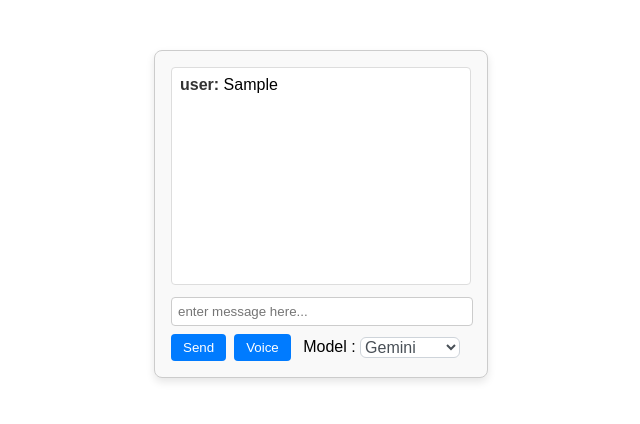
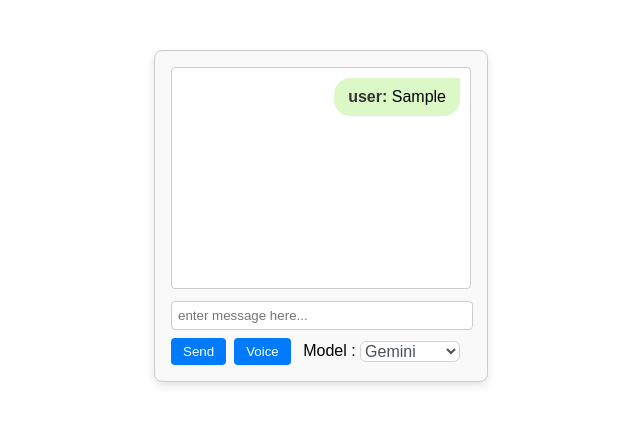
Before and after one commit to Rahul6700/openturf, a React (Create React App) app in the folder frontend/widget/: page / in a window 1280 px wide. Both pictures are taken after typing "Sample" into the empty fields and a click on the button "Send". Shown: the top 424 px of the page, without its empty margins (319-959 px from the left). Built offline with nearby package versions, Linux system fonts and the light colour scheme; no server answers.

Commit message:
feat: styling to widget

```diff
--- a/frontend/widget/src/index.css
+++ b/frontend/widget/src/index.css
@@ -84,3 +84,36 @@ select option:hover {
   color: gray;
   margin-top: 10px;
 }
+
+.messages {
+  max-height: 400px;
+  overflow-y: auto;
+  padding: 10px;
+  border: 1px solid #ccc;
+  background-color: #fff;
+  display: flex;
+  flex-direction: column;
+  gap: 10px;
+}
+
+.message {
+  padding: 10px 14px;
+  border-radius: 16px;
+  max-width: 60%;  /* Prevent overly wide bubbles */
+  word-wrap: break-word;
+  display: inline-block;
+}
+
+/* User message aligned to right */
+.user-message {
+  background-color: #dcf8c6; /* Light green */
+  align-self: flex-end;
+  border-top-right-radius: 0;
+}
+
+/* AI message aligned to left */
+.ai-message {
+  background-color: #f1f0f0; /* Light gray */
+  align-self: flex-start;
+  border-top-left-radius: 0;
+}
--- a/frontend/widget/src/widget.js
+++ b/frontend/widget/src/widget.js
@@ -3,6 +3,9 @@ import './index.css'
 
 
 function Widget() {
+
+  //temp api key to test
+  const apikey = "1379e4b84850a7b0478053ab1ed904e03026a14308411f02fd9d7fb1d433576b"
 
   const [messages, setmessages] = useState([]);
   const [input, setinput] = useState("");
@@ -117,7 +120,7 @@ const handleVoice = () => {
     <div className="widget-container">
       <div className="messages">
         {messages.map((msg, i) => (
-          <div key={i} className="message">
+          <div key={i} className={`message ${msg.sender === 'user' ? 'user-message' : 'ai-message'}`}>
             <strong>{msg.sender}:</strong> {msg.text}
           </div>
         ))}
```
